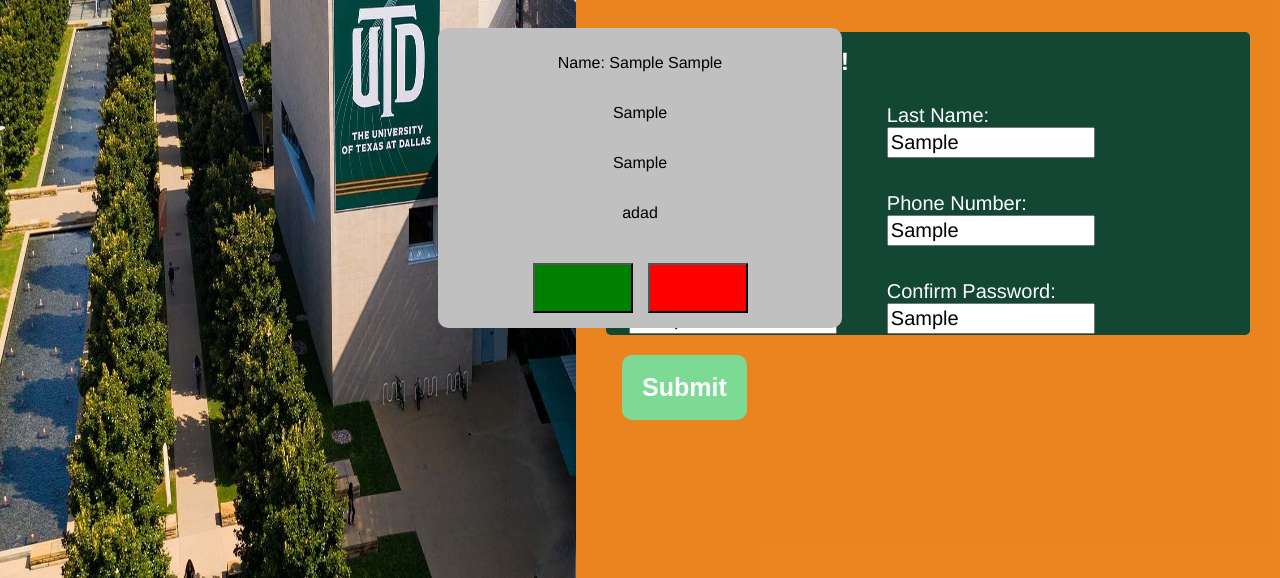
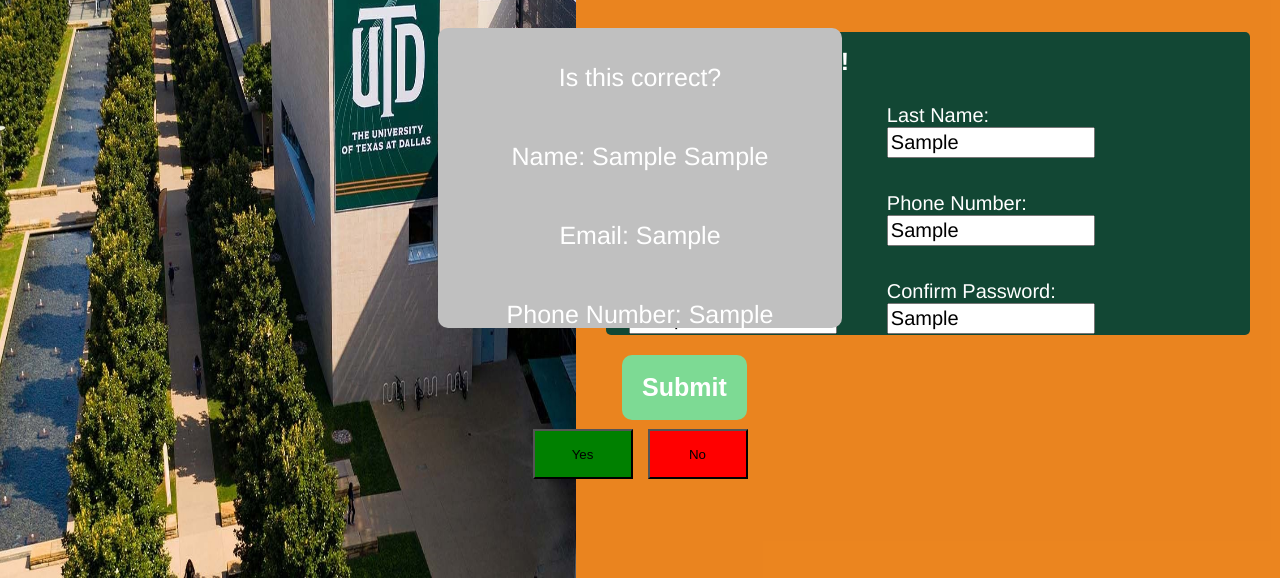
Before and after one commit to austinh13/Sign-up-Form, a plain HTML site: page index.html in a window 1280 px wide. Both pictures are taken after typing "Sample", "Sample", "Sample", "Sample", "Sample", "Sample" into the empty fields and a click on the button "Submit". Shown: the part 222-800 px from the top of the page. Drawn offline with Linux system fonts and the light colour scheme.

Commit message:
confirmation complete

```diff
--- a/index.html
+++ b/index.html
@@ -59,13 +59,14 @@
         </div>
     </div>
     <div class = "check" id = "check">
-        <p id = "userName">adad</p>
-        <p id = "userEmail">adad</p>
-        <p id = "userPhone">adad</p>
-        <p id = "userPass">adad</p>
+        <p>Is this correct?</p>
+        <p id = "userName"></p>
+        <p id = "userEmail"></p>
+        <p id = "userPhone"></p>
+        <p id = "userPass"></p>
         <div class = "answer" id = "answer">
-            <button id ="yes"></button>
-            <button id = "no"></button>
+            <button id ="yes" onclick="confirmed()">Yes</button>
+            <button id = "no" onclick="confirmed()">No</button>
         </div>
     </div>
 </body>
--- a/script.js
+++ b/script.js
@@ -31,11 +31,17 @@ function getInfo(){
         pass = finalPass.value;
 
         userName.innerHTML = "Name: " + first + " " + last;
-        userEmail.innerHTML = mail;
-        userPhone.innerHTML = number;
-        userPass.innerHTML - pass;
+        userEmail.innerHTML = 'Email: ' + mail;
+        userPhone.innerHTML = "Phone Number: " + number;
+        userPass.innerHTML - "Password: " + pass;
 
         check.classList.toggle("active");
 
     }
 }
+
+function confirmed(){
+    const check = document.getElementById("check");
+
+    check.classList.toggle("deactive");
+}
--- a/style.css
+++ b/style.css
@@ -105,6 +105,8 @@ input{
 }
 
 .check{
+    color:white;
+    font-size: 25px;
     display: flex;
     flex-direction: column;
     align-items: center;
@@ -128,6 +130,11 @@ input{
 .check.active{
     opacity: 1;
     pointer-events: auto;
+}
+
+.check.deactive{
+    opacity: 0;
+    pointer-events: none;
 }
 
 .answer{
```
